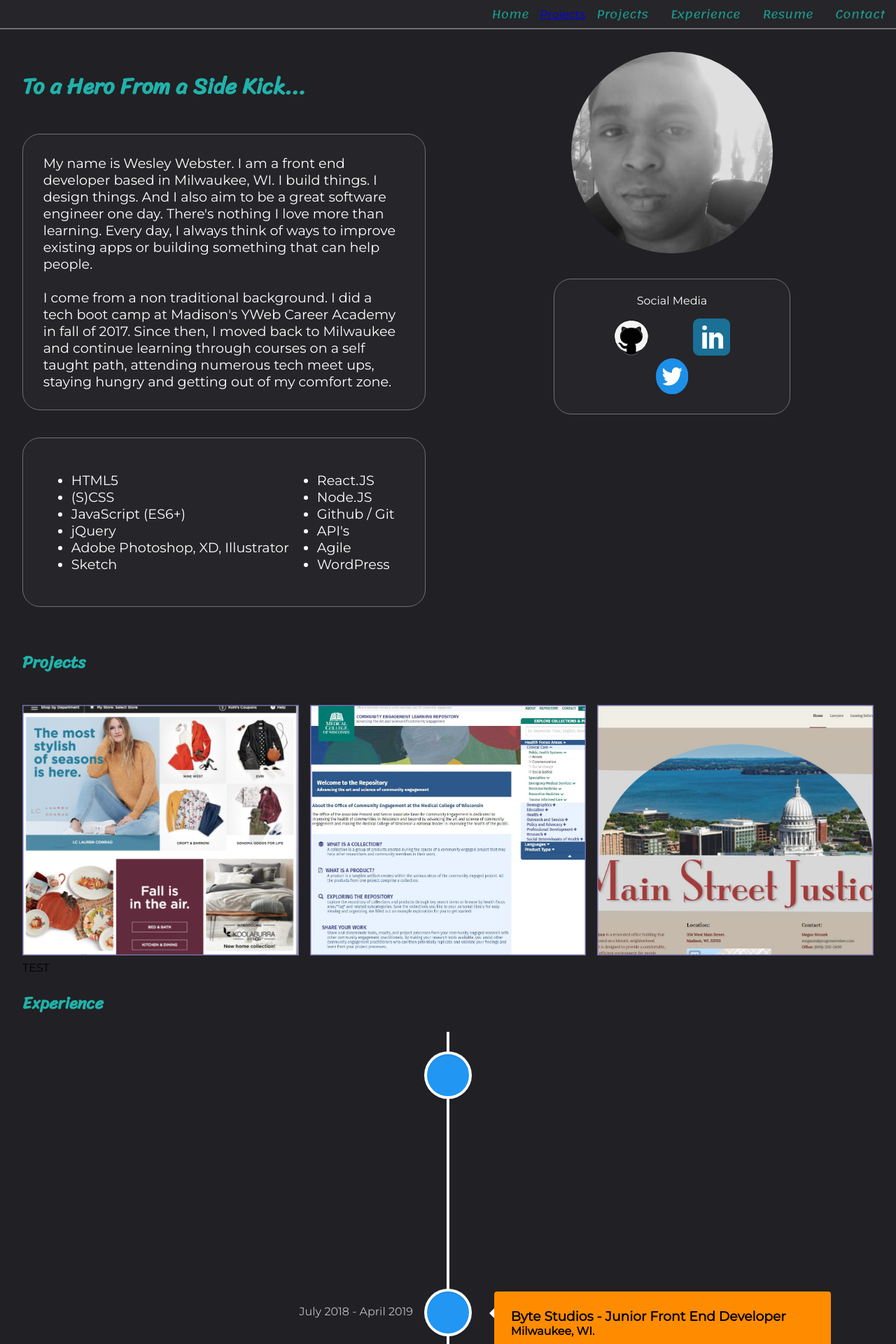
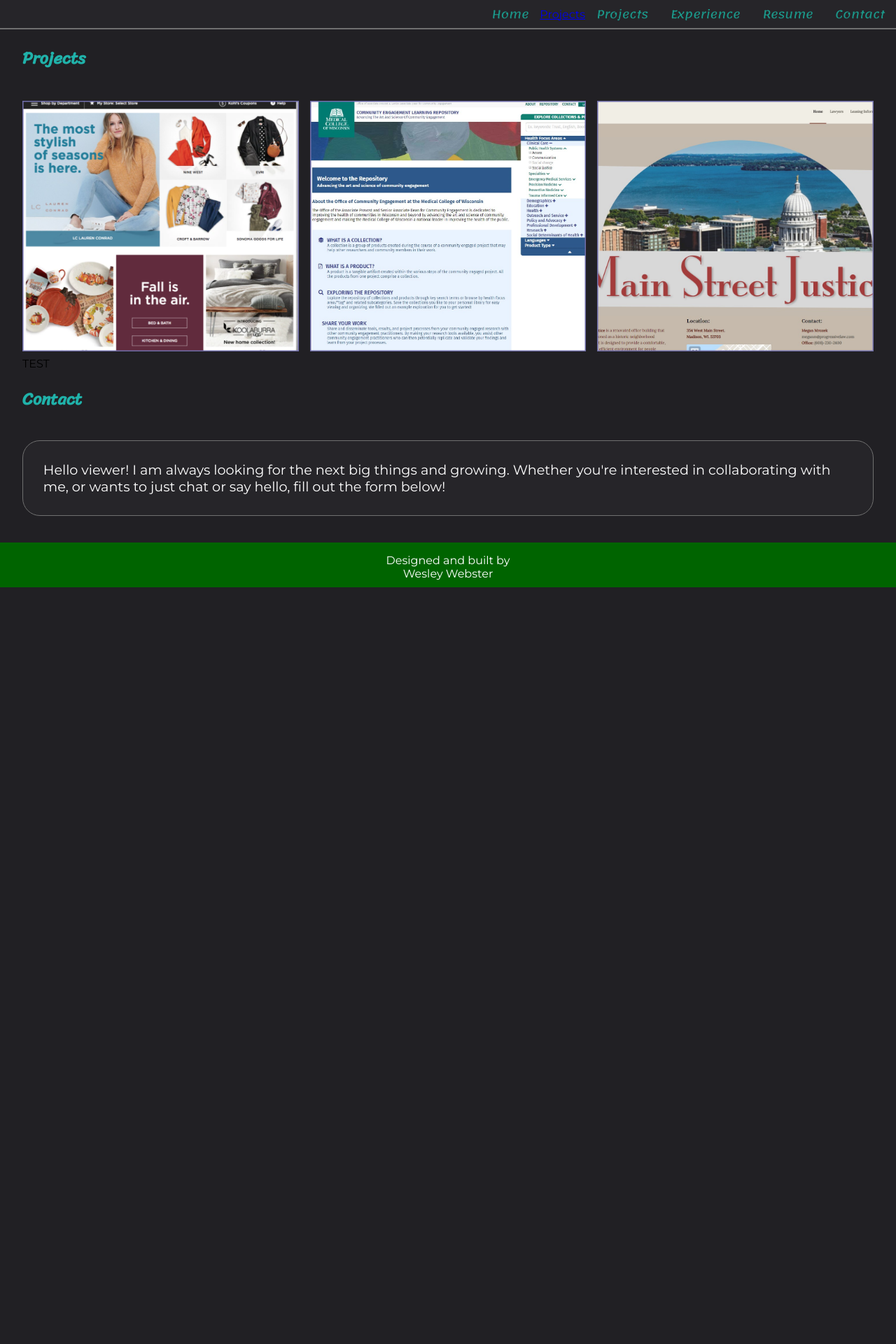
Before and after one commit to WesloTheWeb/my-portfolio, a React (Create React App) app: page /projects in a window 1280 px wide. Shown: the top 1920 px of the page at 70% size. After the commit the page ends 839 px from the top, so only its background shows below. Built offline with nearby package versions, Linux system fonts and the light colour scheme.

Commit message:
We have routing!
UWU

```diff
--- a/src/App.js
+++ b/src/App.js
@@ -3,8 +3,7 @@ import { BrowserRouter, Route } from 'react-router-dom';
 import './App.css';
 import Navigation from './components/Navigation/Navigation';
 import SectionIntroduction from './components/SectionIntroduction/SectionIntroduction';
-import Bio from './components/Bio/Bio';
-import Social from './components/Social/Social';
+import Intro from './components/Intro/Intro';
 // import ProjectViewControls from './containers/ProjectViewControls/ProjectViewControls';
 import ProjectView from './containers/ProjectViewControls/ProjectView/ProjectView';
 import Experience from './containers/Experience/Experience';
@@ -17,25 +16,21 @@ function App() {
     <BrowserRouter>
       <div className="App">
         <Navigation />
-        <div id="bioArrangement">
-          <Bio />
-          <Social />
-        </div>
+        <Route path="/" component={Intro} exact />
         <section id="projects" className="contentSection">
-          <SectionIntroduction>Projects</SectionIntroduction>
           {/* <ProjectViewControls /> */}
           <ProjectView />
           <Route path="/projects" component={Collection} exact />
         </section>
         <section id="experience" className="contentSection">
-          <SectionIntroduction>Experience</SectionIntroduction>
-          <Experience />
+          {/* <SectionIntroduction>Experience</SectionIntroduction> */}
+          <Route path="/" component={Experience} exact />
         </section>
         <section id="contact" className="contentSection">
           <SectionIntroduction>Contact</SectionIntroduction>
           <Contact />
         </section>
-          <Footer />
+        <Footer />
       </div>
     </BrowserRouter>
   );
--- /dev/null
+++ b/src/components/Intro/Intro.js
@@ -0,0 +1,15 @@
+import React from 'react';
+import Bio from '../Bio/Bio';
+import Social from '../Social/Social';
+
+const intro = (props) => {
+    return (
+        <div id="bioArrangement">
+            <Bio/>
+            <Social/>
+        </div>
+    );
+};
+
+
+export default intro;
--- a/src/containers/Experience/Experience.js
+++ b/src/containers/Experience/Experience.js
@@ -1,5 +1,7 @@
 import React from 'react';
 import { VerticalTimeline, VerticalTimelineElement } from 'react-vertical-timeline-component';
+import SectionIntroduction from '../../components/SectionIntroduction/SectionIntroduction';
+
 import 'react-vertical-timeline-component/style.min.css';
 import classes from './Experience.module.css';
 
@@ -8,6 +10,7 @@ const { experienceSpotlight } = classes;
 const experience = (props) => {
     return (
         <>
+            <SectionIntroduction>Experience</SectionIntroduction>
             <VerticalTimeline>
                 <VerticalTimelineElement
                     className="vertical-timeline-element--work"
--- a/src/containers/ProjectViewControls/ProjectView/ProjectView.js
+++ b/src/containers/ProjectViewControls/ProjectView/ProjectView.js
@@ -1,5 +1,6 @@
 import React from 'react';
 import classes from './ProjectView.module.css';
+import SectionIntroduction from '../../../components/SectionIntroduction/SectionIntroduction';
 import Project from './Project/Project';
 
 // IMAGES
@@ -20,6 +21,8 @@ const ProjectView = (props) => {
     // const [projectViews, setProjectViews] = useState(2);
 
     return (
+        <>
+            <SectionIntroduction>Projects</SectionIntroduction>
             <section className={projectViewGrid}>
                 <Project>
                     <a href={kohlsSample} target="_blank" rel="noopener noreferrer">
@@ -38,6 +41,7 @@ const ProjectView = (props) => {
                 </Project>
 
             </section>
+        </>
     );
 };
 
```
Also changed, not shown: src/components/Intro/Bio/Bio.js (renamed from src/components/Bio/Bio.js), src/components/Intro/Social/Social.js (renamed from src/components/Social/Social.js), src/components/Intro/Social/Social.module.css (renamed from src/components/Social/Social.module.css). Lines whose indentation alone changed are shown as unchanged.
